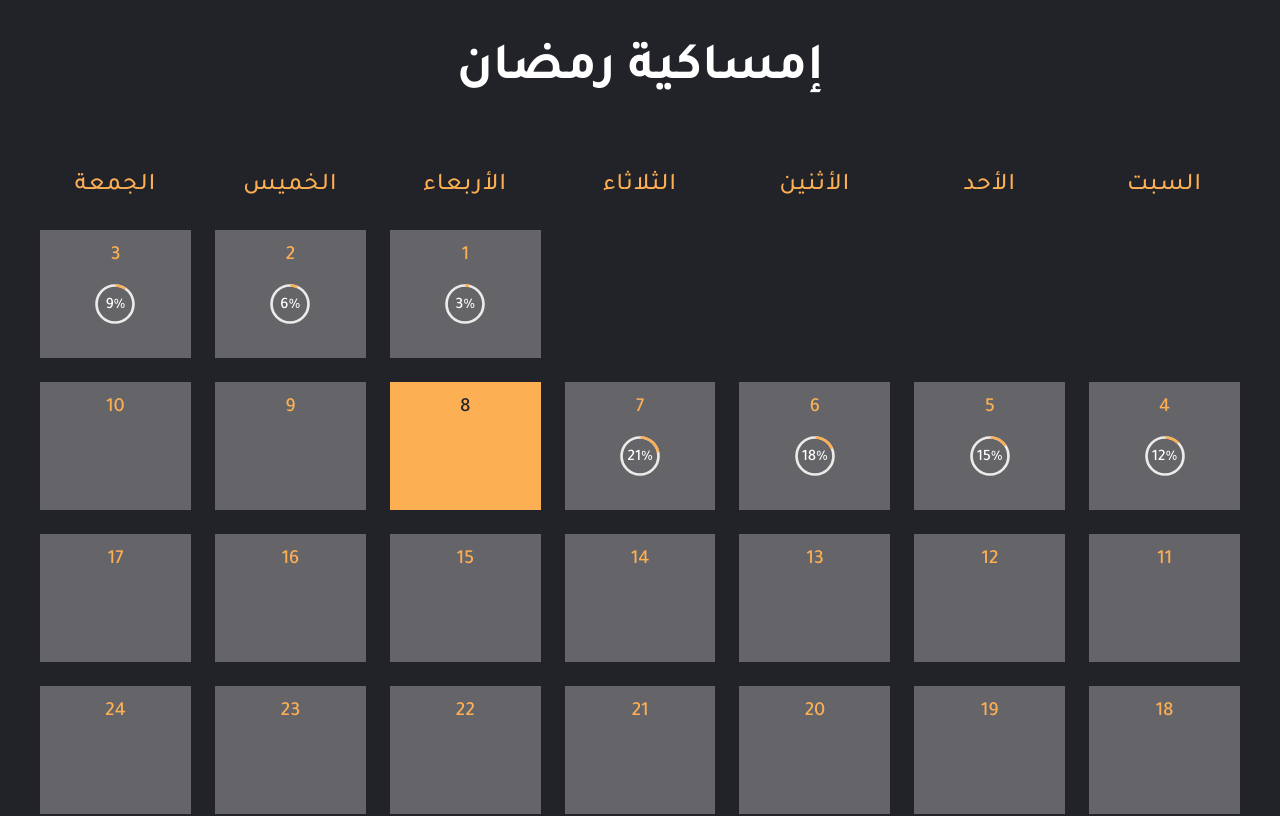
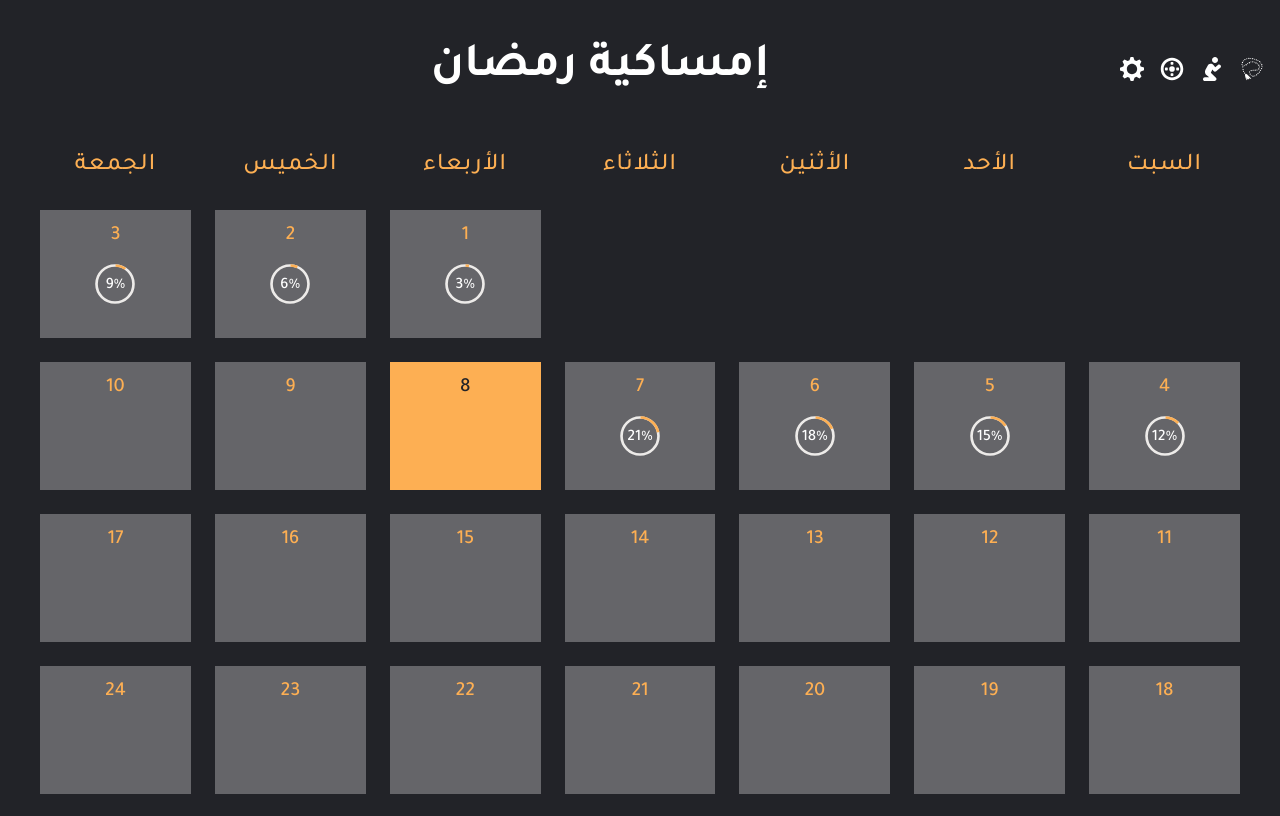
Before and after one commit to NahlaGalal/ramadan-diary, a Next.js app: page /Calendar in a window 1280 px wide. Shown: the top 816 px of the page. Built offline with nearby package versions, Linux system fonts and the light colour scheme.

Commit message:
Add navbar to calendar page

```diff
--- a/components/Navbar/Type.ts
+++ b/components/Navbar/Type.ts
@@ -1,3 +1,4 @@
 export interface IProps {
   title: string;
+  isBack: boolean;
 }
--- a/components/Navbar/index.tsx
+++ b/components/Navbar/index.tsx
@@ -1,4 +1,5 @@
 import {
+  Box,
   Button,
   Heading,
   HStack,
@@ -15,7 +16,7 @@ import { GiPrayerBeads, GiTargeted } from "react-icons/gi";
 import { IProps } from "./Type";
 import { SettingsIcon } from "@chakra-ui/icons";
 
-const Navbar: NextPage<IProps> = ({ title }) => {
+const Navbar: NextPage<IProps> = ({ title, isBack }) => {
   return (
     <HStack
       as="nav"
@@ -50,6 +51,7 @@ const Navbar: NextPage<IProps> = ({ title }) => {
         {title}
       </Heading>
 
+      {isBack ? (
         <NextLink href="/Calendar" passHref>
           <Button
             rightIcon={<TbArrowBackUp size={24} />}
@@ -63,6 +65,7 @@ const Navbar: NextPage<IProps> = ({ title }) => {
             رجوع
           </Button>
         </NextLink>
+      ): <Box as="span" w={16}/>}
     </HStack>
   );
 };
--- a/pages/Calendar/index.tsx
+++ b/pages/Calendar/index.tsx
@@ -14,22 +14,15 @@ import {
 } from "@chakra-ui/react";
 import { NextPage } from "next";
 import Link from "next/link";
+import Navbar from "../../components/Navbar";
 import { getMonthDays, weekDays } from "../../utils/getDays";
 
 const Calendar: NextPage = () => {
   return (
     <Box bgColor="brand.main" dir={"rtl"}>
       <Container py={10} maxW="container.xl">
-        <Heading
-          as={"h1"}
-          fontSize="52px"
-          color={"brand.white"}
-          fontWeight="700"
-          mb={10}
-          textAlign="center"
-        >
-          إمساكية رمضان
-        </Heading>
+        <Navbar title="إمساكية رمضان" isBack={false} />
+
         <Box overflowX={"auto"}>
           <Table
             color={"brand.secondary"}
@@ -59,15 +52,11 @@ const Calendar: NextPage = () => {
                       <Td
                         isNumeric={true}
                         key={id}
-                        bg={`brand.${
-                          today ? "secondary" : "background"
-                        }`}
+                        bg={`brand.${today ? "secondary" : "background"}`}
                         height={"32"}
                         textAlign="center"
                         verticalAlign={"top"}
-                        color={`brand.${
-                          today ? "main" : "secondary"
-                        }`}
+                        color={`brand.${today ? "main" : "secondary"}`}
                         fontWeight={500}
                       >
                         <Link href={`/${id}`}>
--- a/pages/[Day]/index.tsx
+++ b/pages/[Day]/index.tsx
@@ -8,7 +8,6 @@ import {
 } from "@chakra-ui/react";
 import { GetStaticPaths, GetStaticProps, NextPage } from "next";
 import React from "react";
-import CustomCheckbox from "../../components/CustomChecbox";
 import CustomRadio from "../../components/CustomRadio";
 import DayBoxContainer from "../../components/DayBoxContainer";
 import Navbar from "../../components/Navbar";
@@ -18,7 +17,7 @@ import Worships from "../../components/Worships";
 const Day: NextPage<{ day: string }> = ({ day }) => {
   return (
     <Container py={10} maxW="container.xl" dir="rtl">
-      <Navbar title={`${day} رمضان`} />
+      <Navbar title={`${day} رمضان`} isBack />
 
       <HStack gap={10}>
         <VStack spacing={6}>
```
Lines whose indentation alone changed are shown as unchanged.
